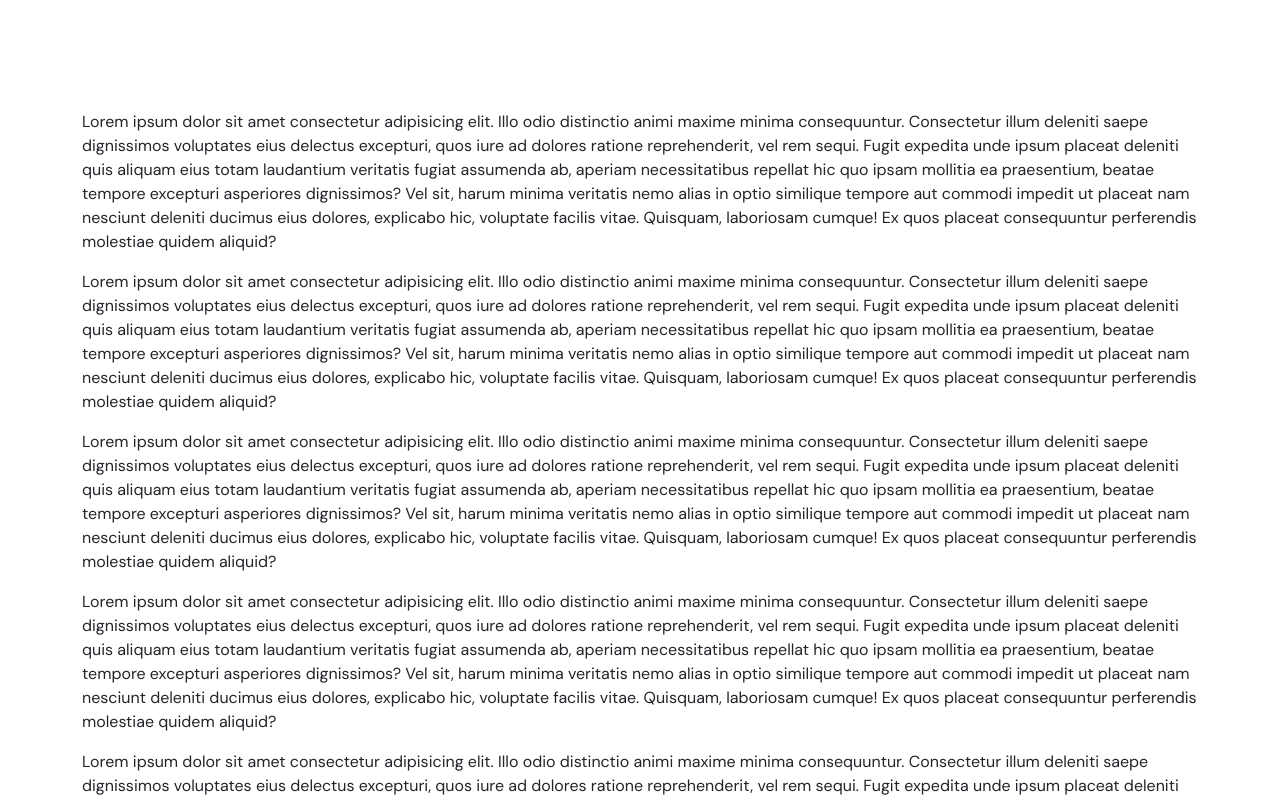
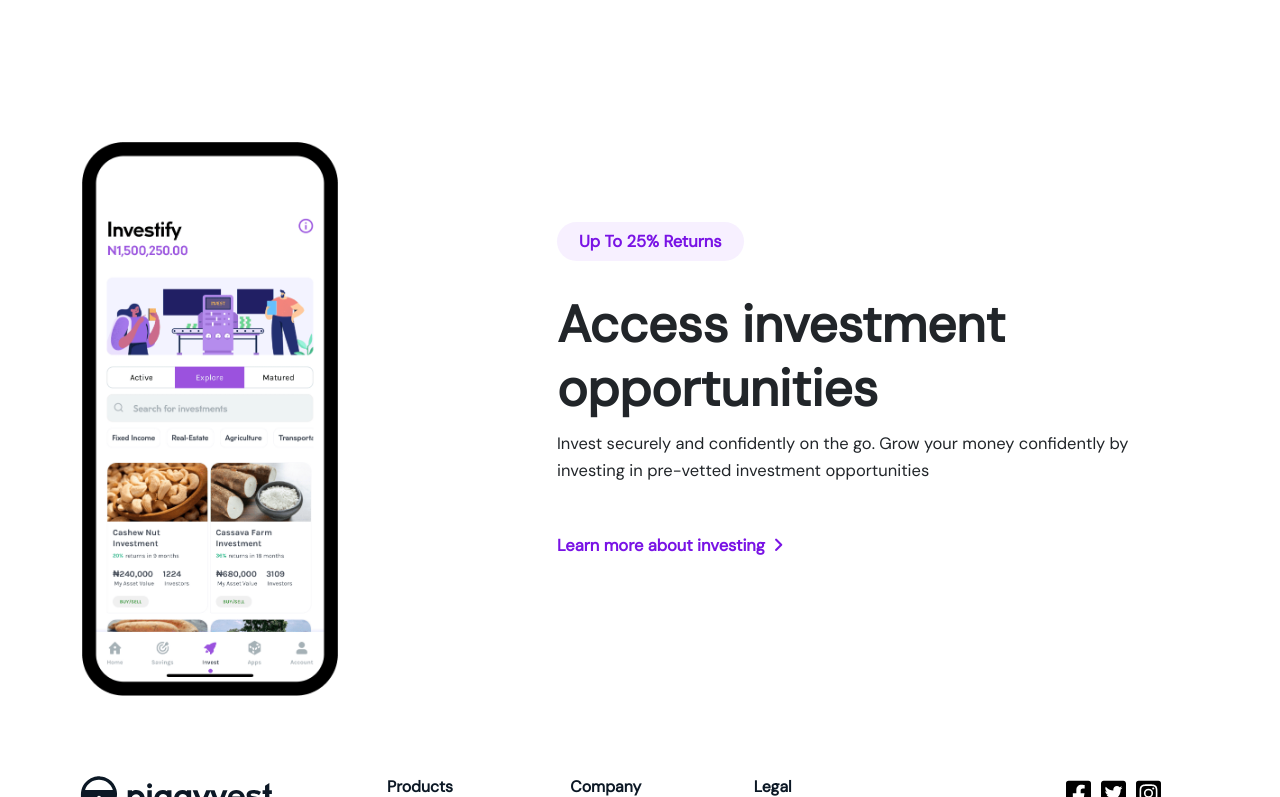
Before and after one commit to Korex23/piggy, a plain HTML site: page index.html in a window 1280 px wide. Shown: the part 2003-2800 px from the top of the page. Drawn offline with nearby package versions, Linux system fonts and the light colour scheme; a web font is replaced by a local one.

Commit message:
merged main

```diff
--- a/index.html
+++ b/index.html
@@ -216,9 +216,9 @@
     <!-- security -->
 
     <!-- save -->
-    <div class="row" id="save">
+    <div class="row" id="save" style="margin-bottom: 100px">
       <div class="col-lg-4 col-sm-12 col-md-12 mb-5">
-        <h4>4 ways to build your savings</h4>
+        <h3>4 ways to build your savings</h3>
         Earn 5%-15% when you save with any of these PiggyVest plans.
         <button
           class="btn btn1 btns mt-5 rounded-4 d-lg-block d-md-none d-sm-none"
@@ -395,97 +395,31 @@
       </div>
     </div>
     <!-- save -->
-    <p style="margin-top: 100px">
-      Lorem ipsum dolor sit amet consectetur adipisicing elit. Illo odio
-      distinctio animi maxime minima consequuntur. Consectetur illum deleniti
-      saepe dignissimos voluptates eius delectus excepturi, quos iure ad dolores
-      ratione reprehenderit, vel rem sequi. Fugit expedita unde ipsum placeat
-      deleniti quis aliquam eius totam laudantium veritatis fugiat assumenda ab,
-      aperiam necessitatibus repellat hic quo ipsam mollitia ea praesentium,
-      beatae tempore excepturi asperiores dignissimos? Vel sit, harum minima
-      veritatis nemo alias in optio similique tempore aut commodi impedit ut
-      placeat nam nesciunt deleniti ducimus eius dolores, explicabo hic,
-      voluptate facilis vitae. Quisquam, laboriosam cumque! Ex quos placeat
-      consequuntur perferendis molestiae quidem aliquid?
-    </p>
-    <p>
-      Lorem ipsum dolor sit amet consectetur adipisicing elit. Illo odio
-      distinctio animi maxime minima consequuntur. Consectetur illum deleniti
-      saepe dignissimos voluptates eius delectus excepturi, quos iure ad dolores
-      ratione reprehenderit, vel rem sequi. Fugit expedita unde ipsum placeat
-      deleniti quis aliquam eius totam laudantium veritatis fugiat assumenda ab,
-      aperiam necessitatibus repellat hic quo ipsam mollitia ea praesentium,
-      beatae tempore excepturi asperiores dignissimos? Vel sit, harum minima
-      veritatis nemo alias in optio similique tempore aut commodi impedit ut
-      placeat nam nesciunt deleniti ducimus eius dolores, explicabo hic,
-      voluptate facilis vitae. Quisquam, laboriosam cumque! Ex quos placeat
-      consequuntur perferendis molestiae quidem aliquid?
-    </p>
-    <p>
-      Lorem ipsum dolor sit amet consectetur adipisicing elit. Illo odio
-      distinctio animi maxime minima consequuntur. Consectetur illum deleniti
-      saepe dignissimos voluptates eius delectus excepturi, quos iure ad dolores
-      ratione reprehenderit, vel rem sequi. Fugit expedita unde ipsum placeat
-      deleniti quis aliquam eius totam laudantium veritatis fugiat assumenda ab,
-      aperiam necessitatibus repellat hic quo ipsam mollitia ea praesentium,
-      beatae tempore excepturi asperiores dignissimos? Vel sit, harum minima
-      veritatis nemo alias in optio similique tempore aut commodi impedit ut
-      placeat nam nesciunt deleniti ducimus eius dolores, explicabo hic,
-      voluptate facilis vitae. Quisquam, laboriosam cumque! Ex quos placeat
-      consequuntur perferendis molestiae quidem aliquid?
-    </p>
-    <p>
-      Lorem ipsum dolor sit amet consectetur adipisicing elit. Illo odio
-      distinctio animi maxime minima consequuntur. Consectetur illum deleniti
-      saepe dignissimos voluptates eius delectus excepturi, quos iure ad dolores
-      ratione reprehenderit, vel rem sequi. Fugit expedita unde ipsum placeat
-      deleniti quis aliquam eius totam laudantium veritatis fugiat assumenda ab,
-      aperiam necessitatibus repellat hic quo ipsam mollitia ea praesentium,
-      beatae tempore excepturi asperiores dignissimos? Vel sit, harum minima
-      veritatis nemo alias in optio similique tempore aut commodi impedit ut
-      placeat nam nesciunt deleniti ducimus eius dolores, explicabo hic,
-      voluptate facilis vitae. Quisquam, laboriosam cumque! Ex quos placeat
-      consequuntur perferendis molestiae quidem aliquid?
-    </p>
-    <p>
-      Lorem ipsum dolor sit amet consectetur adipisicing elit. Illo odio
-      distinctio animi maxime minima consequuntur. Consectetur illum deleniti
-      saepe dignissimos voluptates eius delectus excepturi, quos iure ad dolores
-      ratione reprehenderit, vel rem sequi. Fugit expedita unde ipsum placeat
-      deleniti quis aliquam eius totam laudantium veritatis fugiat assumenda ab,
-      aperiam necessitatibus repellat hic quo ipsam mollitia ea praesentium,
-      beatae tempore excepturi asperiores dignissimos? Vel sit, harum minima
-      veritatis nemo alias in optio similique tempore aut commodi impedit ut
-      placeat nam nesciunt deleniti ducimus eius dolores, explicabo hic,
-      voluptate facilis vitae. Quisquam, laboriosam cumque! Ex quos placeat
-      consequuntur perferendis molestiae quidem aliquid?
-    </p>
-    <p>
-      Lorem ipsum dolor sit amet consectetur adipisicing elit. Illo odio
-      distinctio animi maxime minima consequuntur. Consectetur illum deleniti
-      saepe dignissimos voluptates eius delectus excepturi, quos iure ad dolores
-      ratione reprehenderit, vel rem sequi. Fugit expedita unde ipsum placeat
-      deleniti quis aliquam eius totam laudantium veritatis fugiat assumenda ab,
-      aperiam necessitatibus repellat hic quo ipsam mollitia ea praesentium,
-      beatae tempore excepturi asperiores dignissimos? Vel sit, harum minima
-      veritatis nemo alias in optio similique tempore aut commodi impedit ut
-      placeat nam nesciunt deleniti ducimus eius dolores, explicabo hic,
-      voluptate facilis vitae. Quisquam, laboriosam cumque! Ex quos placeat
-      consequuntur perferendis molestiae quidem aliquid?
-    </p>
-    <p>
-      Lorem ipsum dolor sit amet consectetur adipisicing elit. Illo odio
-      distinctio animi maxime minima consequuntur. Consectetur illum deleniti
-      saepe dignissimos voluptates eius delectus excepturi, quos iure ad dolores
-      ratione reprehenderit, vel rem sequi. Fugit expedita unde ipsum placeat
-      deleniti quis aliquam eius totam laudantium veritatis fugiat assumenda ab,
-      aperiam necessitatibus repellat hic quo ipsam mollitia ea praesentium,
-      beatae tempore excepturi asperiores dignissimos? Vel sit, harum minima
-      veritatis nemo alias in optio similique tempore aut commodi impedit ut
-      placeat nam nesciunt deleniti ducimus eius dolores, explicabo hic,
-      voluptate facilis vitae. Quisquam, laboriosam cumque! Ex quos placeat
-      consequuntur perferendis molestiae quidem aliquid?
-    </p>
+
+    <!-- access investment -->
+    <div class="row">
+      <div class="col-lg-5 col-sm-12 col-md-12">
+        <img src="./images/invest.png" width="256px" alt="" />
+      </div>
+      <div class="col-lg-7 col-sm-12 col-md-12">
+        <div style="padding-top: 80px">
+          <p class="tag"><b>Up To 25% Returns</b></p>
+        </div>
+        <h2 class="mt-3">Access investment opportunities</h2>
+        Invest securely and confidently on the go. Grow your money confidently
+        by investing in pre-vetted investment opportunities
+        <a href="#" class="investtext mt-5"
+          >Learn more about investing<i
+            class="fa-solid fa-angle-right mx-2"
+          ></i>
+        </a>
+      </div>
+    </div>
+    <!-- access investment -->
+
+    <!-- saver of the month -->
+
+    <!-- saver of the month -->
 
     <footer>
       <div class="row g-3">
--- a/style.css
+++ b/style.css
@@ -3,8 +3,8 @@ body {
   margin: 0;
   font-family: DM Sans, sans-serif !important;
   color: #353535;
-  /* line-height: 27.2px; */
-  font-size: 18.5px;
+  line-height: 27.2px !important;
+  font-size: 16.5px !important;
   overflow-x: hidden !important;
 }
 h1 {
@@ -14,11 +14,38 @@ h1 {
   font-weight: 700;
   color: #0c1825;
 }
+h2 {
+  font-size: 51px !important;
+  line-height: 64.1px !important;
+  display: block;
+  font-weight: 700 !important;
+}
+h3 {
+  font-size: 38px !important;
+  line-height: 48.08px !important;
+  font-weight: 700 !important;
+}
 h4 {
   font-size: 33px !important;
   line-height: 41.21px !important;
   display: block;
   font-weight: 700 !important;
+}
+.tag {
+  display: inline-block;
+  padding: 6px 22px;
+  border-radius: 40px;
+  color: #7913e5;
+  background-color: #f7f0ff;
+}
+.investtext {
+  color: #7913e5;
+  display: block;
+  font-weight: 600 !important;
+}
+.investtext:hover {
+  color: #7913e5;
+  display: block;
 }
 .box {
   margin: 0 4px 45px;
@@ -171,6 +198,15 @@ footer .nav-links {
   .home {
     transform: translateX(15px);
   }
+  h2 {
+    font-size: 31px !important;
+    line-height: 39px !important;
+  }
+  h3 {
+    font-size: 28px !important;
+    font-weight: 700 !important;
+    line-height: 36px !important;
+  }
 }
 
 @media screen and (max-width: 950px) {
@@ -185,7 +221,7 @@ footer .nav-links {
     font-family: DM Sans, sans-serif !important;
     color: #353535;
     /* line-height: 27.2px; */
-    font-size: 16.5px;
+    font-size: 16px !important;
   }
   h1 {
     font-size: 55px !important;
@@ -194,10 +230,19 @@ footer .nav-links {
     font-weight: 700;
     color: #0c1825;
   }
+  h2 {
+    font-size: 41px;
+    line-height: 54px;
+  }
+  h3 {
+    font-size: 33px !important;
+    line-height: 43px !important;
+    font-weight: 700 !important;
+  }
   h4 {
     font-size: 28px !important;
-    font-weight: 700;
-    line-height: 36px;
+    font-weight: 700 !important;
+    line-height: 36px !important;
   }
 
   .btns {
```
Also changed, not shown: images/maccaroni.jpg (added).
